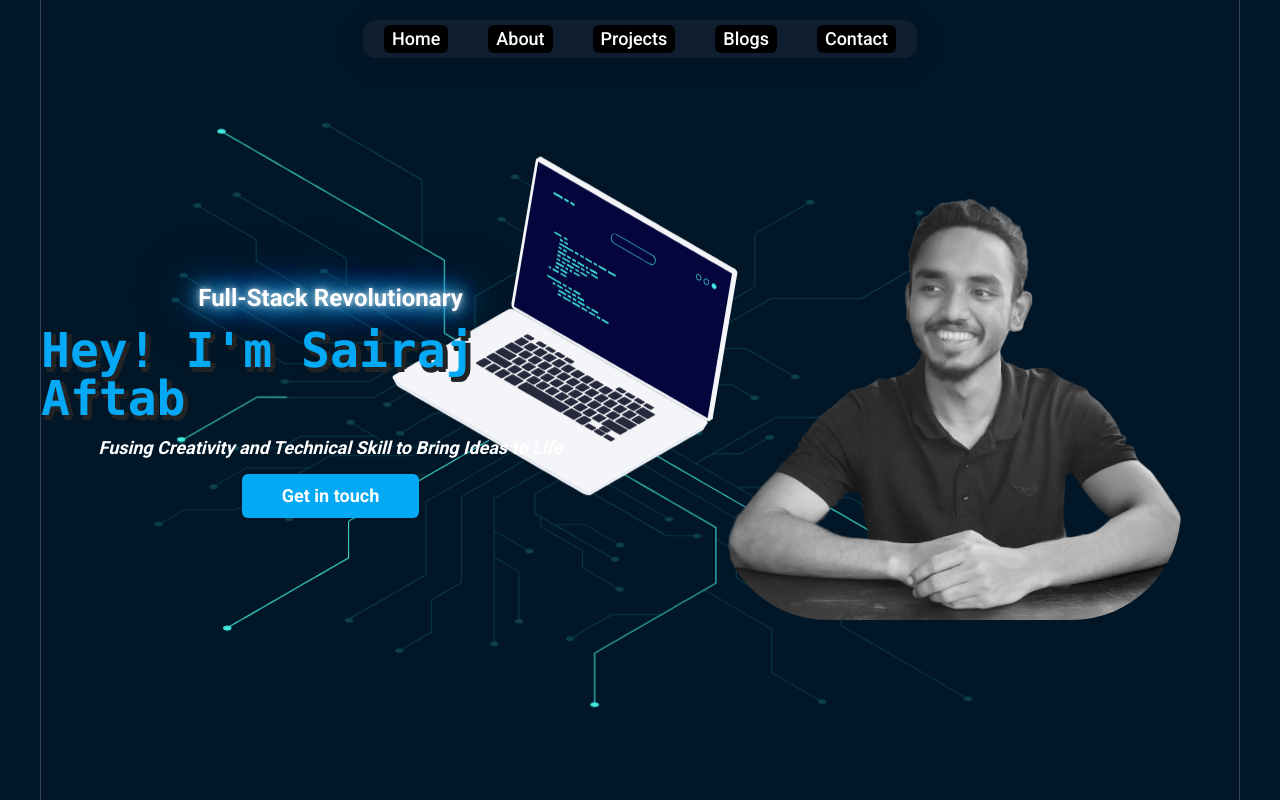
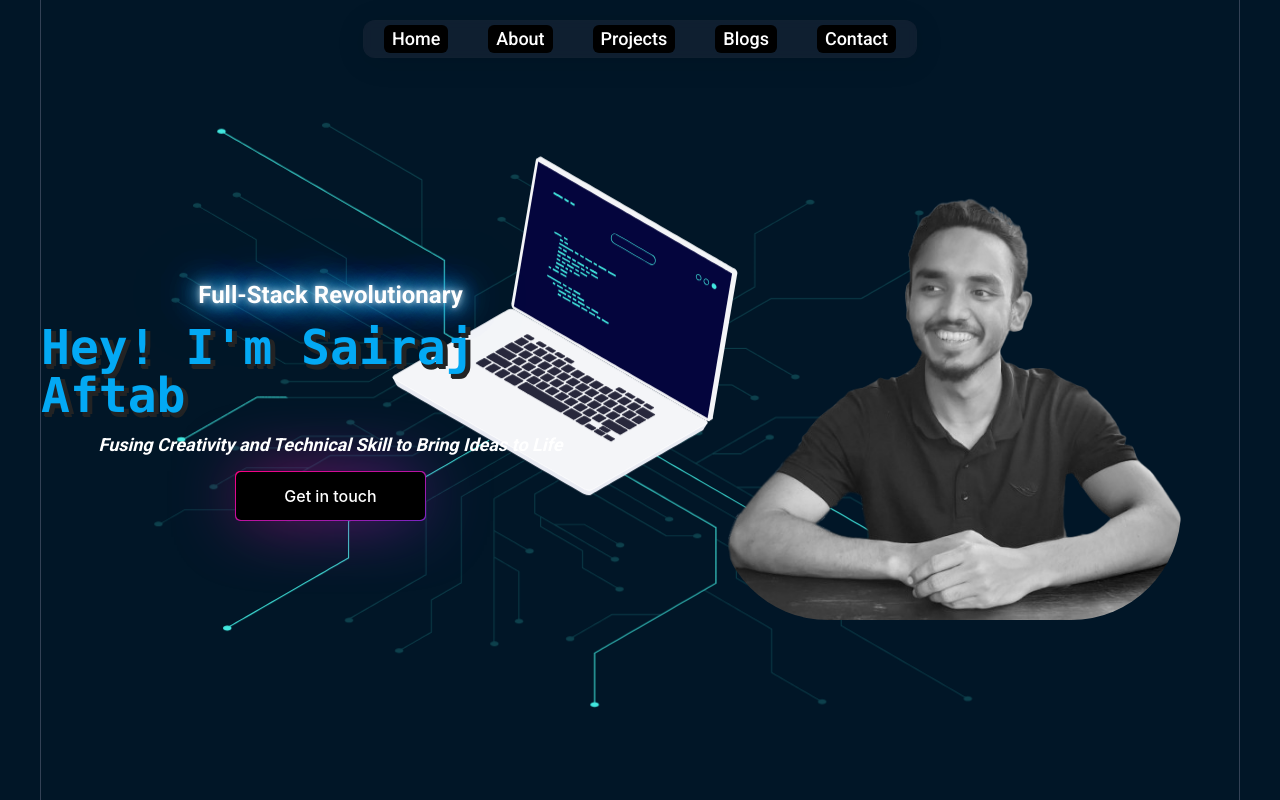
Before and after one commit to Sairaj-Aftab/Portfolio-With-Next, a Next.js app: page / in a window 1280 px wide. Shown: the top 800 px of the page. Built offline with nearby package versions, Linux system fonts and the light colour scheme.

Commit message:
update new component

```diff
--- a/app/components/ContactSection.tsx
+++ b/app/components/ContactSection.tsx
@@ -27,14 +27,6 @@ function ContactSection({
   whatsApp,
   address,
 }: props) {
-  const iframeAtt: any = {
-    src: "https://www.google.com/maps/embed?pb=!1m18!1m12!1m3!1d118830.24933438892!2d91.92049950540515!3d21.45103776131262!2m3!1f0!2f0!3f0!3m2!1i1024!2i768!4f13.1!3m3!1m2!1s0x30adc7ea2ab928c3%3A0x3b539e0a68970810!2sCox&#39;s%20Bazar%2C%20Bangladesh!5e0!3m2!1sen!2sus!4v1685738139793!5m2!1sen!2sus",
-    width: "100%",
-    height: "200",
-    allowfullscreen: "",
-    loading: "lazy",
-    referrerpolicy: "no-referrer-when-downgrade",
-  };
   const [input, setInput] = useState<input>({
     name: "",
     email: "",
@@ -151,7 +143,15 @@ function ContactSection({
                   </p>
                 </div>
               </div>
-              <iframe {...iframeAtt}></iframe>
+              <iframe
+                src="https://www.google.com/maps/embed?pb=!1m18!1m12!1m3!1d118830.72124492792!2d91.91866835700449!3d21.450458662456036!2m3!1f0!2f0!3f0!3m2!1i1024!2i768!4f13.1!3m3!1m2!1s0x30adc7ea2ab928c3%3A0x3b539e0a68970810!2sCox&#39;s%20Bazar!5e0!3m2!1sen!2sbd!4v1694633233329!5m2!1sen!2sbd"
+                width="100%"
+                height="250"
+                style={{ border: 0 }}
+                allowFullScreen
+                loading="lazy"
+                referrerPolicy="no-referrer-when-downgrade"
+              ></iframe>
             </div>
           </div>
         </div>
--- /dev/null
+++ b/app/components/HelperCom/Button.tsx
@@ -0,0 +1,19 @@
+import React from "react";
+
+const Button = ({ text }: { text: string }) => {
+  return (
+    <button className="button">
+      {/* <!-- background colors --> */}
+      <div className="background-wrapper">
+        <div className="background background-1"></div>
+        <div className="background background-2"></div>
+        <div className="background background-3"></div>
+      </div>
+
+      {/* <!-- black background and the text --> */}
+      <div className="button-text">{text}</div>
+    </button>
+  );
+};
+
+export default Button;
--- a/app/components/SliderSection.tsx
+++ b/app/components/SliderSection.tsx
@@ -4,6 +4,7 @@ import Image from "next/image";
 import personal from "../../public/sairaj2.png";
 import { Player, Controls } from "@lottiefiles/react-lottie-player";
 import deploy from "../../public/animation/deploy.json";
+import Button from "./HelperCom/Button";
 
 type props = {
   firstTitle?: string;
@@ -26,9 +27,10 @@ function SliderSection({ firstTitle, title, desTitle }: props) {
           <p className="lg:text-lg text-sm text-center font-semibold text-white italic px-2 lg:px-0">
             {desTitle}
           </p>
-          <button className="btn text-lg font-semibold flex gap-1">
+          <Button text="Get in touch" />
+          {/* <button className="btn text-lg font-semibold flex gap-1">
             <span>Get in touch</span>
-          </button>
+          </button> */}
         </div>
         <div
           data-aos="fade-left"
--- a/app/globals.css
+++ b/app/globals.css
@@ -143,22 +143,8 @@ img {
   @apply text-lg font-bold bg-slate-800 py-1 px-3 rounded-md border flex gap-2 items-center;
 }
 .about-p {
-  @apply text-justify text-slate-200 hover:text-black text-sm font-extralight leading-6 first-letter:uppercase first-letter:text-5xl first-letter:mr-2;
-  display: inline;
-  background-repeat: no-repeat;
-  transition: all 1000ms ease-in-out;
-  background-position: left;
-  background-size: 0% 100%;
-  background-image: linear-gradient(var(--primary-color), var(--primary-color));
+  @apply text-justify text-slate-200 text-lg font-extralight leading-6 first-letter:uppercase first-letter:text-5xl first-letter:mr-2;
 }
-.about-p:hover {
-  background-size: 100% 100%;
-}
-
-/* .about-p {
-
-
-  } */
 
 @keyframes head-text-animate {
   0%,
@@ -202,3 +188,169 @@ img {
 .project_card span {
   @apply border-[.5px] border-slate-600 px-1 rounded-sm text-sm font-extralight text-slate-300;
 }
+
+/* Animated Button Start */
+.button {
+  position: relative;
+  padding: 0;
+  border: none;
+  outline: none;
+  border-radius: 5px;
+  cursor: pointer;
+  background-color: transparent;
+  transition: box-shadow 150ms;
+}
+/* .button:focus {
+  transform: scale(1.1);
+  transition: box-shadow 150ms;
+  box-shadow: 0px 0px 0px 3px #ffffff;
+} */
+
+.background-wrapper {
+  position: absolute;
+  top: 0px;
+  left: 0px;
+  bottom: 0px;
+  right: 0px;
+  display: grid;
+  grid-template-columns: 1fr;
+  z-index: -1;
+}
+
+.background {
+  grid-row-start: 1;
+  grid-column-start: 1;
+}
+
+.background-1 {
+  animation: background-1-animation 8s infinite;
+  background-image: linear-gradient(
+    165deg,
+    hsl(178, 100%, 44%),
+    hsl(209, 100%, 44%)
+  );
+  border-radius: 5px;
+}
+.background-1:before {
+  content: "";
+  position: absolute;
+  top: 0.7rem;
+  left: 0.6rem;
+  bottom: 0.7rem;
+  right: 0.6rem;
+  background-image: linear-gradient(
+    165deg,
+    hsl(178, 100%, 44%),
+    hsl(209, 100%, 44%)
+  );
+  filter: blur(35px);
+}
+.background-2 {
+  animation: background-2-animation 8s infinite;
+  background-image: linear-gradient(
+    165deg,
+    hsl(0, 84%, 61%),
+    hsl(47, 95%, 57%)
+  );
+  border-radius: 5px;
+}
+.background-2:before {
+  content: "";
+  position: absolute;
+  top: 0.7rem;
+  left: 0.6rem;
+  bottom: 0.7rem;
+  right: 0.6rem;
+  background-image: linear-gradient(
+    165deg,
+    hsl(0, 84%, 61%),
+    hsl(47, 95%, 57%)
+  );
+  filter: blur(35px);
+}
+.background-3 {
+  animation: background-3-animation 8s infinite;
+  background-image: linear-gradient(
+    165deg,
+    hsl(330, 100%, 50%),
+    hsl(270, 67%, 46%)
+  );
+  border-radius: 5px;
+}
+.background-3:before {
+  content: "";
+  position: absolute;
+  top: 0.7rem;
+  left: 0.6rem;
+  bottom: 0.7rem;
+  right: 0.6rem;
+  background-image: linear-gradient(
+    165deg,
+    hsl(330, 100%, 50%),
+    hsl(270, 67%, 46%)
+  );
+  filter: blur(35px);
+}
+
+.button-text {
+  z-index: 5;
+  display: flex;
+  justify-content: center;
+  align-items: center;
+  color: white;
+  background-color: black;
+  margin: 1px;
+  border-radius: 5px;
+  padding: 0.75rem 3rem;
+  font-family: "Inter";
+  font-size: 1rem;
+  font-weight: 500;
+  transition: all 100ms;
+}
+
+.button:hover .button-text {
+  transition: all 100ms;
+  background-color: transparent;
+  color: black;
+}
+
+@keyframes background-1-animation {
+  0%,
+  16.667%,
+  to {
+    opacity: 1;
+  }
+
+  33%,
+  83.333% {
+    opacity: 0;
+  }
+}
+
+@keyframes background-2-animation {
+  0%,
+  16.667%,
+  66.667%,
+  to {
+    opacity: 0;
+  }
+
+  33.333%,
+  50% {
+    opacity: 1;
+  }
+}
+
+@keyframes background-3-animation {
+  0%,
+  50%,
+  to {
+    opacity: 0;
+  }
+
+  66.667%,
+  83.333% {
+    opacity: 1;
+  }
+}
+/* Animated Button End */
```
